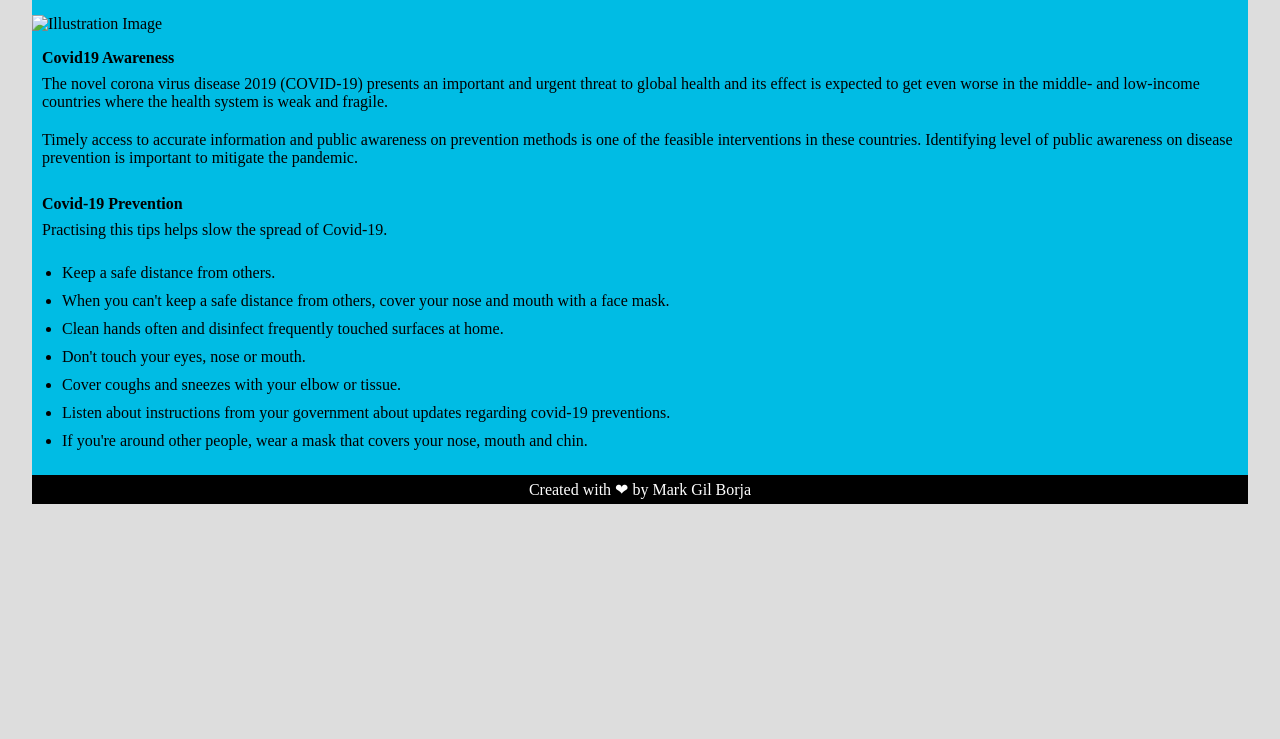
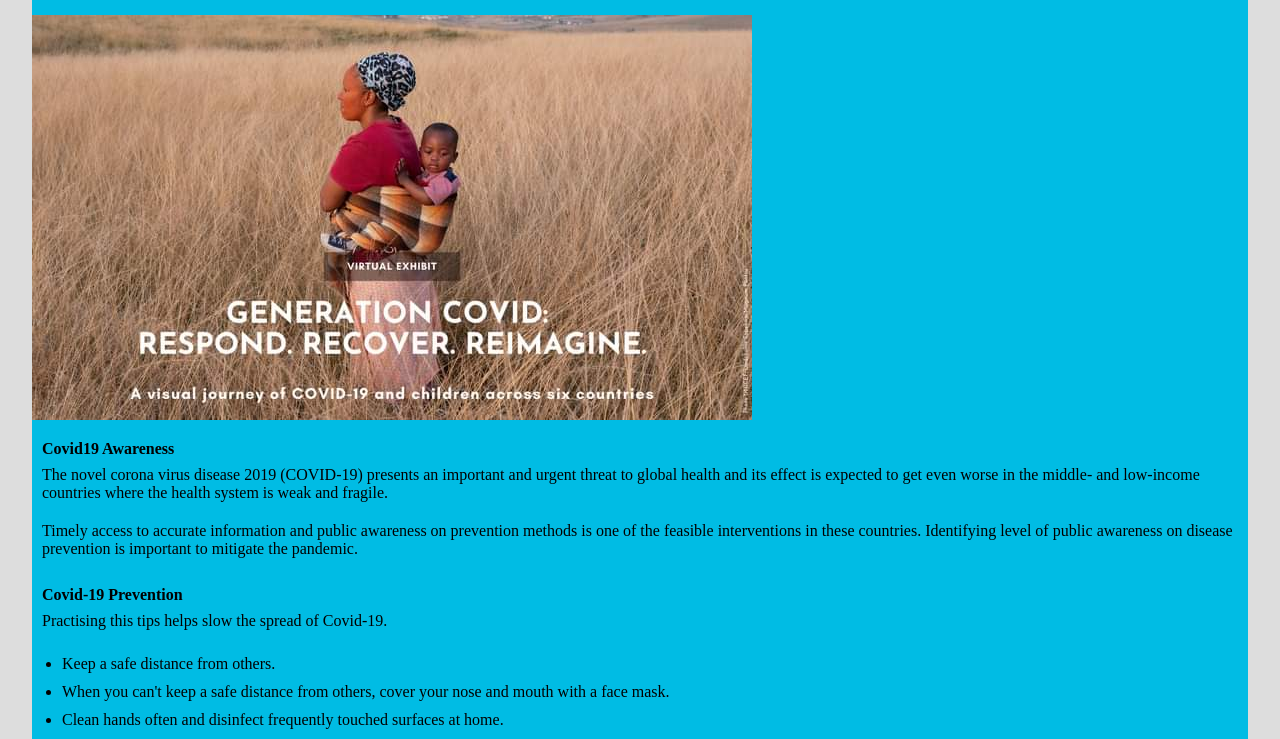
Before and after one commit to Markgil1998/covid19-awareness-prevention-project, a plain HTML site: page index.html in a window 1280 px wide. Shown: the part 60-799 px from the top of the page. Drawn offline with Linux system fonts and the light colour scheme.

Commit message:
Update index.html
Changing image src path.

```diff
--- a/index.html
+++ b/index.html
@@ -66,7 +66,7 @@ footer {
 <div class="container">
 <div class="sub-container">
 <h2 class="center">Covid-19 Awareness And Prevention!</h2>
-<img src="images/covid19-pic1.jpg" alt="Illustration Image"/>
+<img src="covid19-pic1.jpg" alt="Illustration Image"/>
 <p class="content-heading">
 Covid19 Awareness</p>
 <p class="content">
```
